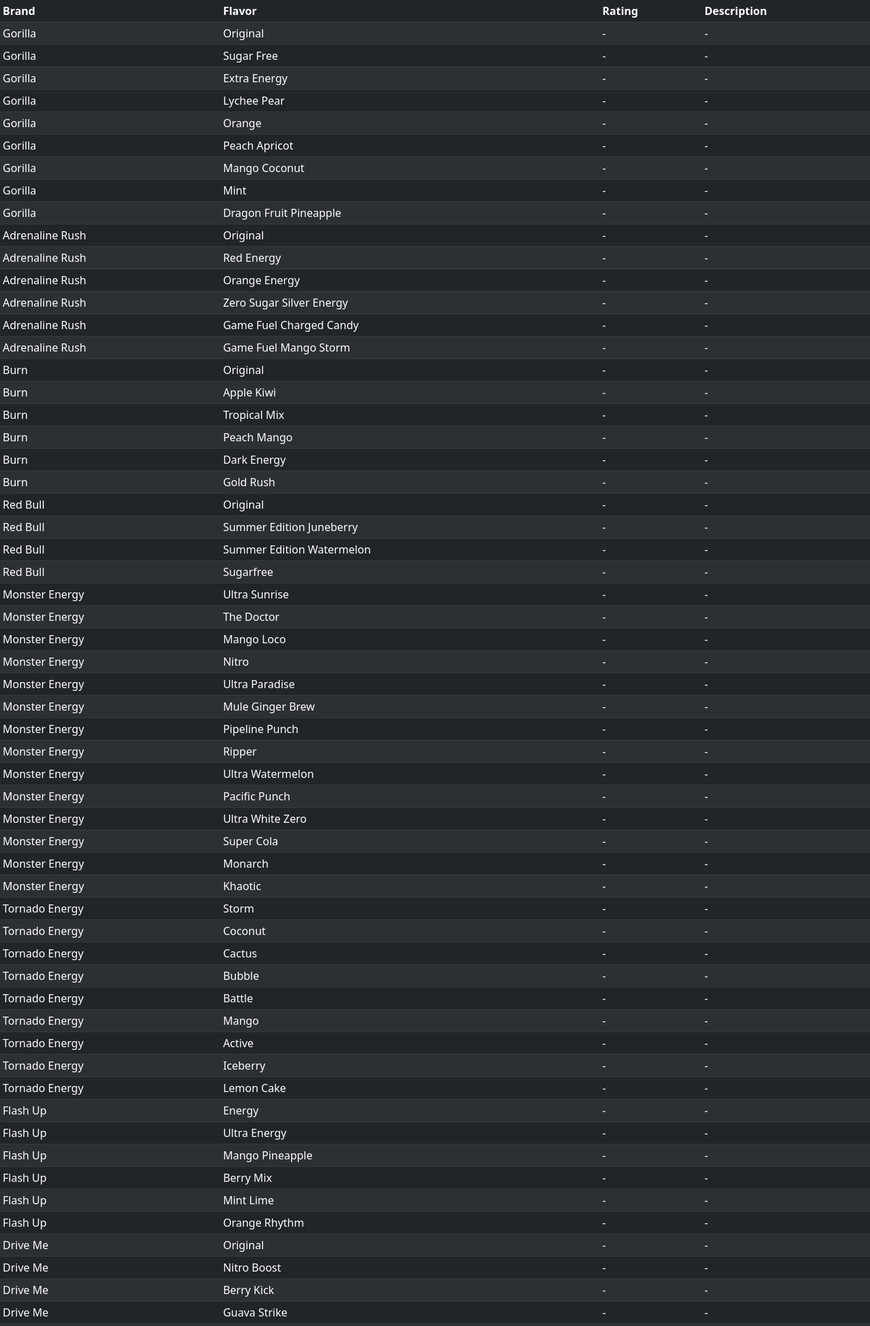
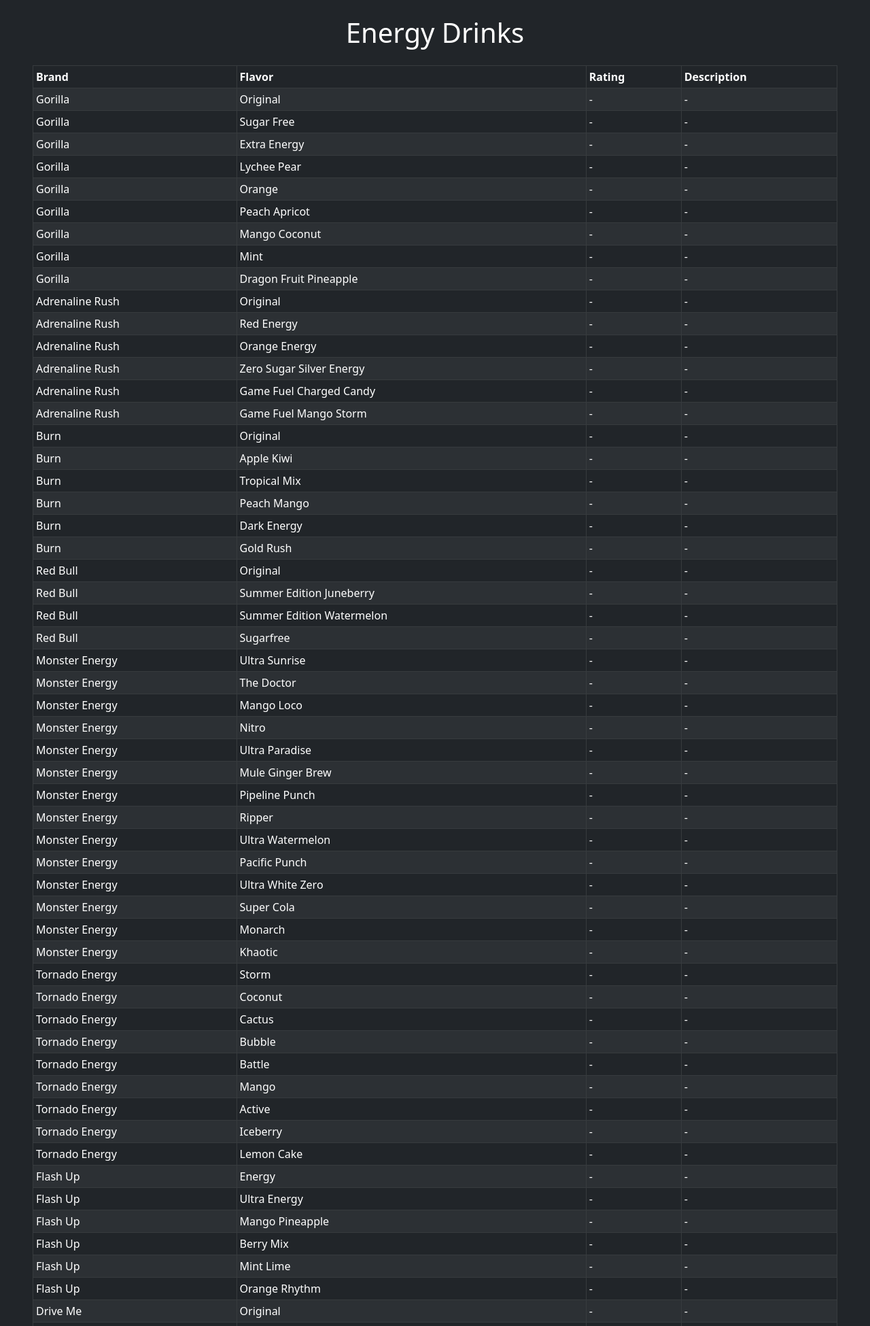
Before and after one commit to JustKappaMan/Energy-Drinks, a Flask app: page / in a window 1280 px wide. Shown: the top 1950 px of the page at 68% size. Run offline with Flask 3, Linux system fonts and the light colour scheme; data comes from the database, SQL or seed files in the repository; some libraries are stand-ins or nearby versions.

Commit message:
Beautify index view

```diff
--- a/templates/index.html
+++ b/templates/index.html
@@ -16,8 +16,12 @@
     <meta name="theme-color" content="#000000">
     <link type="text/css" rel="stylesheet" href="{{ url_for('static', filename='css/bootstrap.min.css') }}">
 </head>
-<body>
-<table class="table table-sm table-responsive table-dark table-striped table-hover">
+<body class="bg-dark px-5">
+<header class="my-4 text-center">
+    <a href="/" class="text-decoration-none"><h1 class="d-inline text-white">Energy Drinks</h1></a>
+</header>
+<main>
+    <table class="table table-sm table-responsive table-dark table-striped table-bordered table-hover">
         <thead>
         <tr>
             {% for column_header in columns_headers %}
@@ -35,6 +39,7 @@
         {% endfor %}
         </tbody>
     </table>
+</main>
 <script type="text/javascript" src="{{ url_for('static', filename='js/bootstrap.min.js') }}"></script>
 </body>
 </html>
```
Lines whose indentation alone changed are shown as unchanged.
